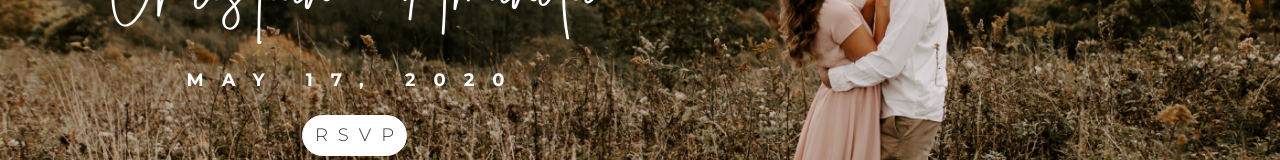
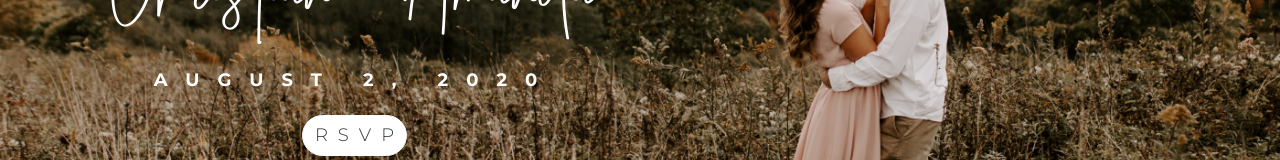
Before and after one commit to ChristianDBrooks/wedding-website, an Angular app: page /home in a window 1280 px wide. Shown: the part 363-523 px from the top of the page. Built offline with nearby package versions, Linux system fonts and the light colour scheme; a web font is replaced by a local one.

Commit message:
Updating date

```diff
--- a/src/app/components/home-page/home-page.component.html
+++ b/src/app/components/home-page/home-page.component.html
@@ -4,7 +4,7 @@
       <div class="col h-100 d-flex justify-content-start align-items-center">
         <div class="ml-md-5 pl-md-5">
           <h1 class='text-center' id='names'>Christian + Amanda</h1>
-          <h4 class='text-center' id='date'> MAY 17, 2020</h4>
+          <h4 class='text-center' id='date'> AUGUST 2, 2020</h4>
           <div class="w-100 text-center pt-3">
             <a id="rsvp" class="btn btn-light text-dark" href="https://amandaandchristianwedding.app.rsvpify.com/"><span>RSV</span>P</a>
           </div>
```
